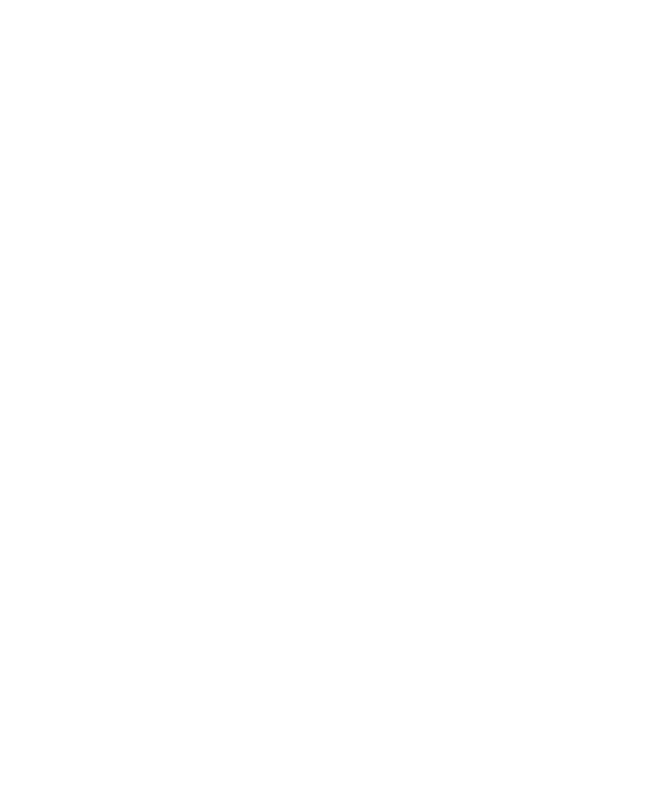
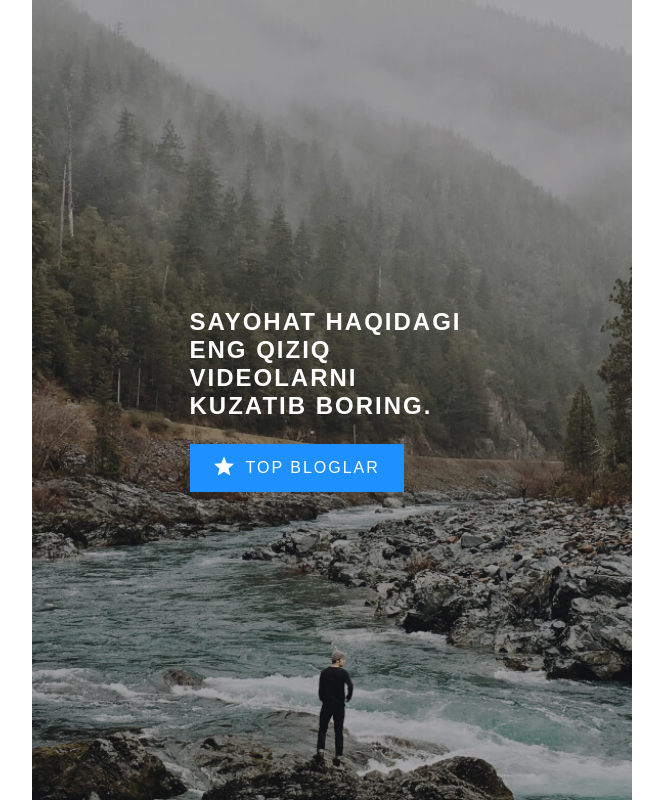
Before and after one commit to MirjalolImomalievgithub/articles-for-experience, a plain HTML site: page index.html in a window 1280 px wide. Shown: the whole page, without its empty margins (8-671 px from the left). Drawn offline with Linux system fonts and the light colour scheme.

Commit message:
Add hero part

```diff
--- a/css/styles.css
+++ b/css/styles.css
@@ -49,4 +49,84 @@ img {
 /* MAIN CONTENT  */
 .main-content {
   flex-grow: 1;
+  display: flex;
+  flex-direction: column;
 }
+
+
+/* GLOBAL  */
+.global-wrapper {
+  flex-grow: 1;
+  display: flex;
+  width: 100%;
+  max-width: 1200px;
+  margin-left: auto;
+  margin-right: auto ;
+}
+
+
+/* HERO  */
+.hero {
+  display: flex;
+  justify-content: center;
+  align-items: center;
+  width: 100%;
+  max-width: 600px;
+  background-repeat: no-repeat;
+  background-size: cover;
+  background-position: center bottom;
+  background-image: url(../img/left-bg.jpg)
+}
+
+.hero-content {
+  max-width: 285px;
+}
+
+.hero-heading {
+  margin-top: 0;
+  font-size: 24px;
+  line-height: normal;
+  letter-spacing: 2px;
+  margin-bottom: 24px;
+  text-transform: uppercase;
+  color: #fff;
+}
+
+.hero-link {
+  display: inline-block;
+  background-color: #1e90ff;
+  color: #fff;
+  text-decoration: none;
+  text-transform: uppercase;
+  letter-spacing: 2px;
+}
+
+.hero-link-inner {
+  display: flex;
+  padding: 12px 24px;
+}
+
+.hero-link-inner::before {
+  width: 20px;
+  height: 20px;
+  content: "";
+  margin-right: 12px;
+  background-image: url(../img/Star.svg);
+  background-repeat: no-repeat;
+  background-size: contain;
+  background-position: center center;
+}
+
+
+/* RETINA BG  */
+@media
+only screen and (-webkit-min-device-pixel-ratio: 2),
+only screen and (   min--moz-device-pixel-ratio: 2),
+only screen and (     -o-min-device-pixel-ratio: 2/1),
+only screen and (        min-device-pixel-ratio: 2),
+only screen and (                min-resolution: 192dpi),
+only screen and (                min-resolution: 2dppx) {
+  .hero{
+    background-image: url(../img/left-bg@2x.jpg)
+  }
+}
--- a/index.html
+++ b/index.html
@@ -4,7 +4,7 @@
   <meta charset="UTF-8">
   <meta http-equiv="X-UA-Compatible" content="IE=edge">
   <meta name="viewport" content="width=device-width, initial-scale=1.0">
-  <title>Project</title>
+  <title>Sayohat haqida sayt</title>
 
   <!-- STYLESHEETS -->
   <link rel="stylesheet" href="css/styles.css">
@@ -13,7 +13,23 @@
 </head>
 <body>
 
+  <main class="main-content">
+    <div class="global-wrapper">
 
+      <!-- HERO  -->
+      <div class="hero">
+        <div class="hero-content">
+          <h1 class="hero-heading">Sayohat haqidagi eng qiziq videolarni kuzatib boring.</h1>
+          <a class="hero-link" href="#">
+            <span class="hero-link-inner">
+              <span class="hero-link-text">Top bloglar</span>
+            </span>
+          </a>
+        </div>
+      </div>
+
+    </div>
+  </main>
 
   <script src="Js/main.js"></script>
 </body>
```
Also changed, not shown: img/Star.svg (added), img/left-bg.jpg (added), img/left-bg@2x.jpg (added), 3 other files.
